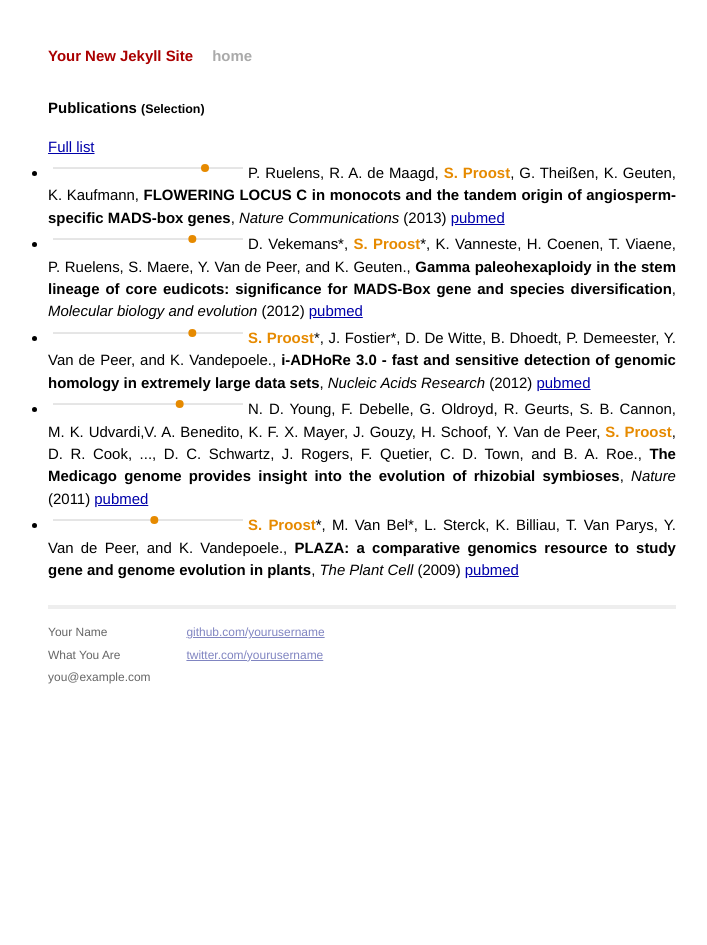
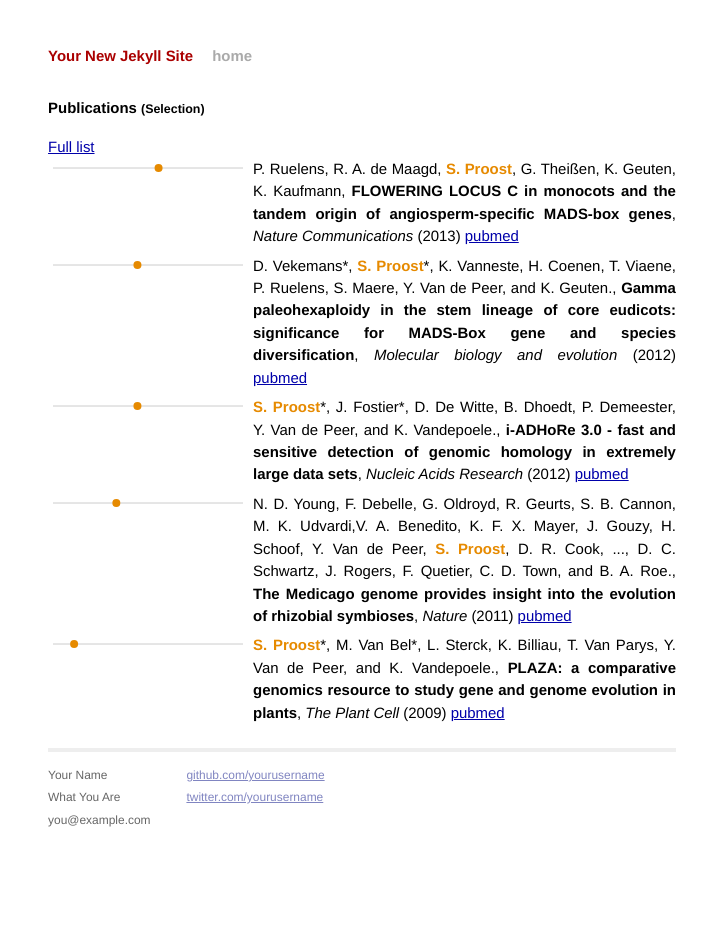
Before and after one commit to sepro/resume-pre2020, a Jekyll site: the page built from index.html, in a window 1280 px wide. Shown: the whole page, without its empty margins (278-985 px from the left). Built offline with Jekyll 4.4.1, drawn with Linux system fonts in a browser that asks for light colours; Markdown is read by kramdown in place of the engine named in the settings.

Commit message:
layout tweaks

```diff
--- a/_includes/paper.html
+++ b/_includes/paper.html
@@ -1 +1 @@
-<span class="timeline" data-min=2001 data-max=2016 data-value={{ p.Year }}></span>{{ p.Authors | replace:'S. Proost','<strong class="author">S. Proost</strong>' }}, <strong>{{ p.Title }}</strong>, <em>{{ p.Journal }}</em> ({{ p.Year }}) <a href="http://www.ncbi.nlm.nih.gov/pubmed/{{ p.PMID }}" class="pubmed_link">pubmed</a>
+<div class="timeline" data-min=2008 data-max=2017 data-value={{ p.Year }}></div><div>{{ p.Authors | replace:'S. Proost','<strong class="author">S. Proost</strong>' }}, <strong>{{ p.Title }}</strong>, <em>{{ p.Journal }}</em> ({{ p.Year }}) <a href="http://www.ncbi.nlm.nih.gov/pubmed/{{ p.PMID }}" class="pubmed_link">pubmed</a></div>
--- a/css/main.css
+++ b/css/main.css
@@ -121,6 +121,25 @@ a:visited { color: #a0a; }
   border: 0;
 }
 
+ul
+{
+    list-style-type: none;
+}
+
+li {
+	margin-bottom: 7px;
+}
+
+div.timeline {
+	float: left;
+	width:200px;
+	height:20px;
+}
+
+div.timeline + div {
+	margin-left: 205px;
+}
+
 /*****************************************************************************/
 /*
 /* Publications
```
